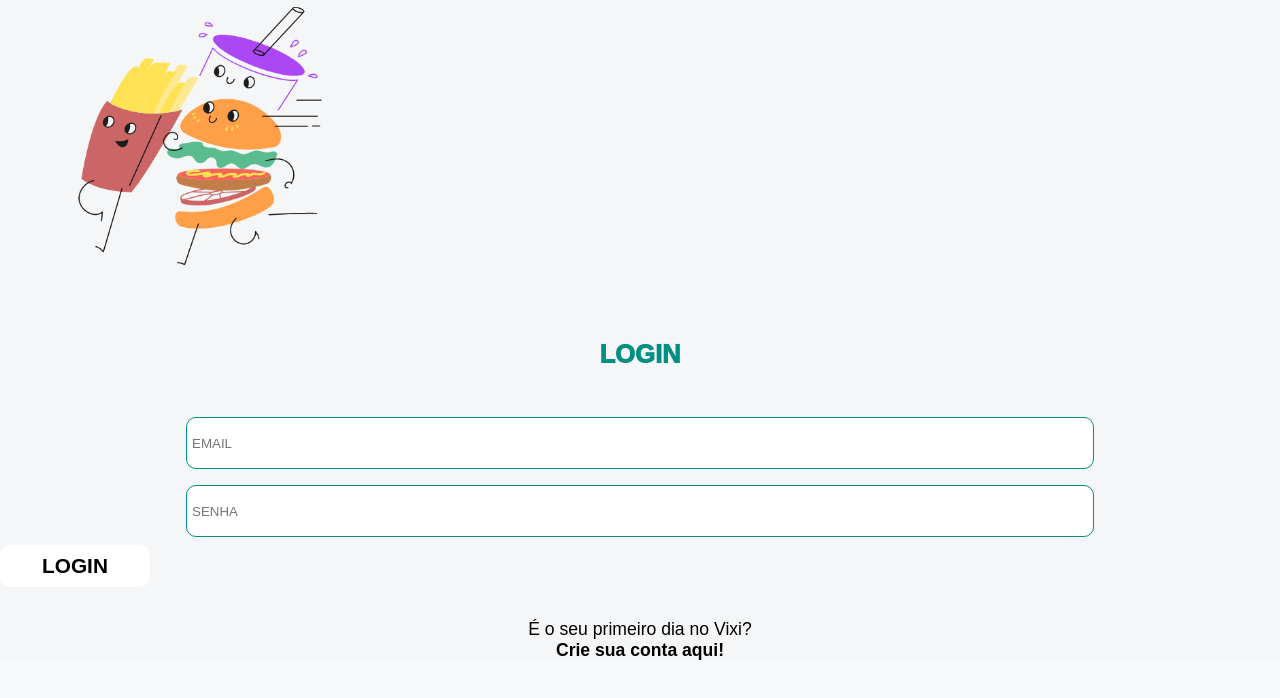
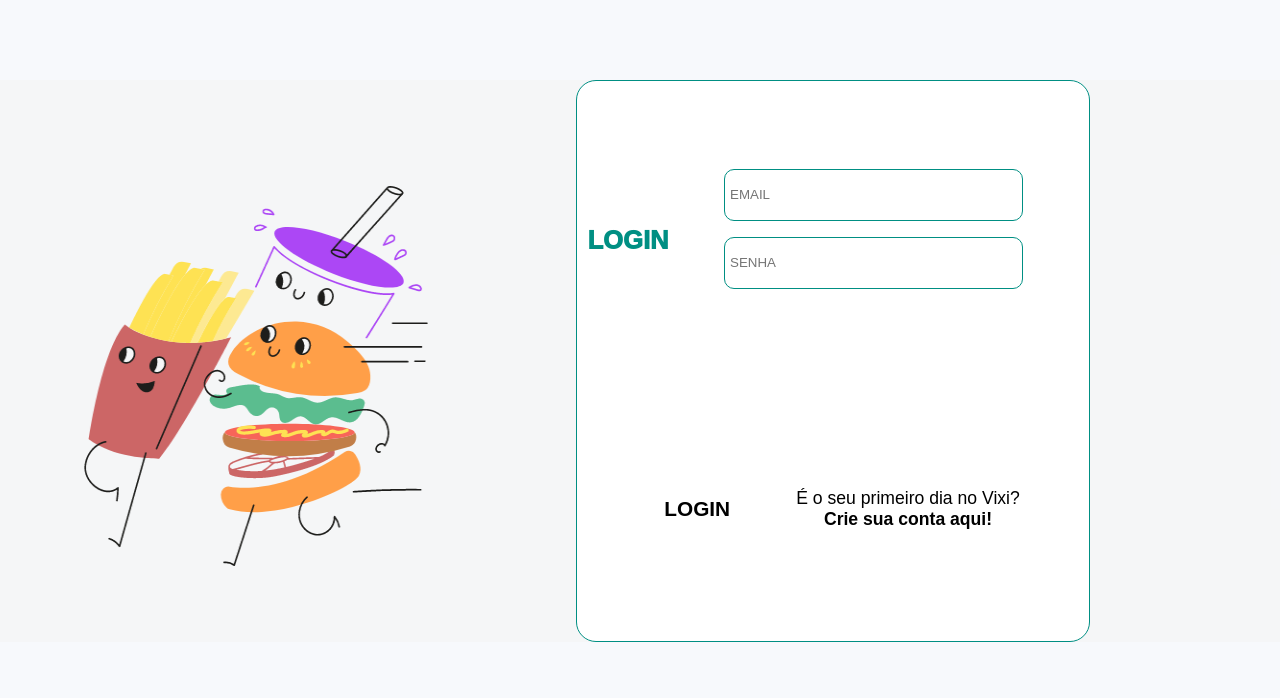
Before and after one commit to Laboratoria/SAP006-burger-queen-api-client, a React (Create React App) app: page / in a window 1280 px wide. Shown: the top 698 px of the page. Built offline with nearby package versions, Linux system fonts and the light colour scheme.

Commit message:
login-responsividade

```diff
--- a/src/Pages/Login/Login.jsx
+++ b/src/Pages/Login/Login.jsx
@@ -7,7 +7,7 @@ import { getRouteByRole } from '../../routes/redirections'
 import GeneralButton from '../../components/Button/Button';
 import { Input } from '../../components/Input/Input';
 
-import './styleLogin.scss'
+import './login.scss'
 import login from '../../Assets/login.png';
 
 const Login = () => {
@@ -48,8 +48,9 @@ const Login = () => {
     // }
 
     return (
-            <section className="loginBox">
+            <section className="mainBox">
                 <img className="imgLogo" src={login} alt='icon-login' />
+                <div className="loginBox">
                     <p className="title">login</p>
                     <form className="form" onSubmit={handleSubmit}>
                         <Input
@@ -75,6 +76,7 @@ const Login = () => {
                     <p className="phraseLogin">É o seu primeiro dia no Vixi? <br />
                         <Link to='/register'>Crie sua conta aqui!</Link>
                     </p>
+                </div>
             </section>
     )
 }
--- a/src/Pages/Login/styleLogin.scss
+++ b/src/Pages/Login/login.scss
@@ -6,14 +6,10 @@ $breakpoints: (
 );
 
 
-.loginBox{
+.mainBox{
     background: rgba(244, 244, 244, 0.52);
     height: 100%;
     width: 100%;
-
-    @media screen {
-
-    }
 }
 
 
@@ -57,4 +53,30 @@ $breakpoints: (
             font-weight: bold;
             text-decoration: none;
         }
+}
+
+@media screen and (min-width: 768px) {
+
+    .mainBox{
+        display: flex;
+        margin: 5rem 0 0 0;
     }
+    .loginBox {
+        display: flex;
+        flex-wrap: wrap;
+        width: 40vw;
+        height: 70vh;
+        background-color: #fff;
+        align-items: center;
+        justify-content:center;
+        border: 1px solid #008f83;
+        border-radius: 20px;
+        margin-left: 4rem;
+    }
+
+    .imgLogo{
+        width: 30vw;
+        height: 50vh;
+        margin-top: 6rem;
+    }
+}
--- a/src/Pages/Register/RegisterForm.jsx
+++ b/src/Pages/Register/RegisterForm.jsx
@@ -8,7 +8,7 @@ import { getRouteByRole } from '../../routes/redirections';
 import GeneralButton from '../../components/Button/Button';
 import { Input }  from '../../components/Input/Input.jsx'
 
-// import './styleRegister.scss';
+// import './register.scss';
 import register from '../../Assets/register.png';
 
 
```
Also changed, not shown: src/Pages/Register/register.scss (renamed from src/Pages/Register/styleRegister.scss). Lines whose indentation alone changed are shown as unchanged.
